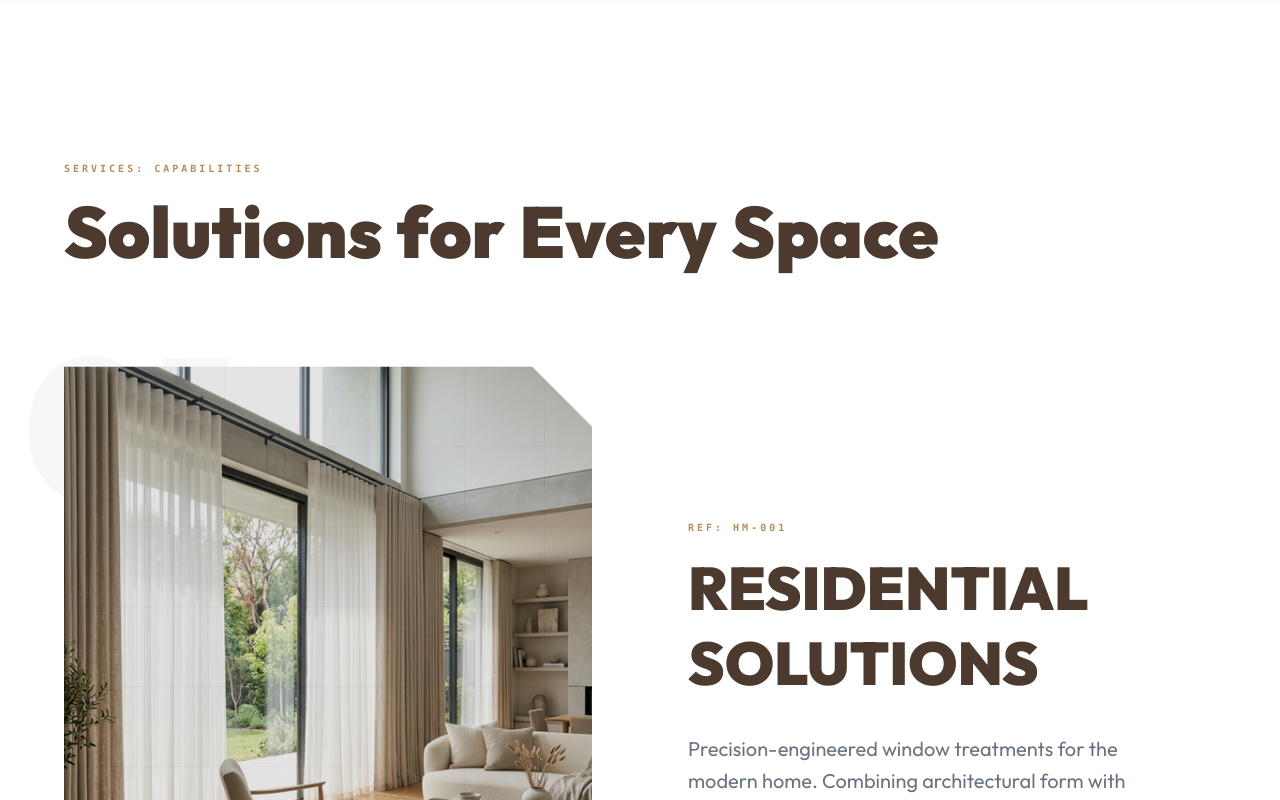
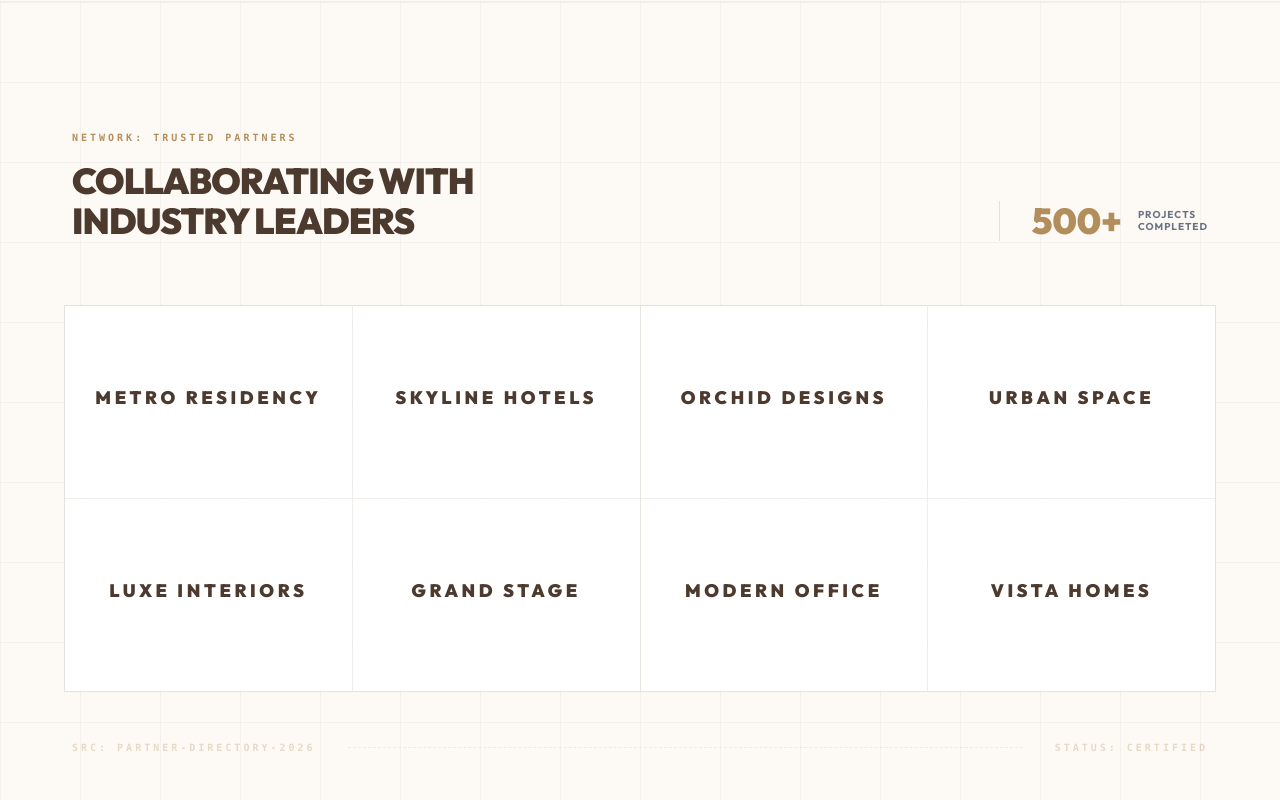
Before and after one commit to Kaveesha23dil/Himali_curtain, a Next.js app: page / in a window 1280 px wide. Shown: the part 1820-2620 px from the top of the page. Built offline with nearby package versions, Linux system fonts and the light colour scheme.

Commit message:
feat: Add Clients component to showcase trusted partners and completed projects

```diff
--- a/app/page.tsx
+++ b/app/page.tsx
@@ -1,5 +1,6 @@
 import Hero from "@/components/Hero";
 import About from "@/components/About";
+import Clients from "@/components/Clients";
 import Services from "@/components/Services";
 import WhyChooseUs from "@/components/WhyChooseUs";
 import Testimonials from "@/components/Testimonials";
@@ -10,6 +11,7 @@ export default function Home() {
     <main className="min-h-screen">
       <Hero />
       <About />
+      <Clients />
       <Services />
       <WhyChooseUs />
       <Testimonials />
--- /dev/null
+++ b/components/Clients.tsx
@@ -0,0 +1,104 @@
+"use client";
+
+import React from "react";
+import { motion } from "framer-motion";
+import TechLabel from "./TechLabel";
+import BlueprintGrid from "./BlueprintGrid";
+
+const clients = [
+  { name: "METRO RESIDENCY", ref: "CL-01" },
+  { name: "SKYLINE HOTELS", ref: "CL-02" },
+  { name: "ORCHID DESIGNS", ref: "CL-03" },
+  { name: "URBAN SPACE", ref: "CL-04" },
+  { name: "LUXE INTERIORS", ref: "CL-05" },
+  { name: "GRAND STAGE", ref: "CL-06" },
+  { name: "MODERN OFFICE", ref: "CL-07" },
+  { name: "VISTA HOMES", ref: "CL-08" },
+];
+
+export default function Clients() {
+  const containerVariants = {
+    hidden: { opacity: 0 },
+    visible: {
+      opacity: 1,
+      transition: {
+        staggerChildren: 0.1,
+      },
+    },
+  };
+
+  const itemVariants = {
+    hidden: { opacity: 0, y: 20 },
+    visible: {
+      opacity: 1,
+      y: 0,
+      transition: {
+        duration: 0.6,
+        ease: [0.33, 1, 0.68, 1],
+      },
+    },
+  };
+
+  return (
+    <section className="relative w-full py-20 lg:py-32 bg-[#fdfaf6] border-y border-black/5 overflow-hidden">
+      <BlueprintGrid />
+      <div className="container mx-auto px-6 lg:px-16 relative z-10">
+        <div className="flex flex-col md:flex-row md:items-end justify-between gap-8 mb-16 px-2">
+          <div className="flex flex-col">
+            <TechLabel text="NETWORK: TRUSTED PARTNERS" className="mb-4" />
+            <h2 className="text-[#4d3a2e] text-3xl lg:text-4xl font-black uppercase tracking-tight">
+              Collaborating with <br className="hidden md:block" /> Industry Leaders
+            </h2>
+          </div>
+          <div className="flex items-center gap-4 border-l border-black/10 pl-8">
+            <span className="text-4xl font-black text-[#b38e5d]">500+</span>
+            <span className="text-[10px] font-bold text-gray-500 uppercase tracking-widest leading-tight">
+              Projects <br /> Completed
+            </span>
+          </div>
+        </div>
+
+        <motion.div
+          variants={containerVariants}
+          initial="hidden"
+          whileInView="visible"
+          viewport={{ once: true, amount: 0.2 }}
+          className="grid grid-cols-2 md:grid-cols-4 gap-px bg-black/5 border border-black/5"
+        >
+          {clients.map((client, index) => (
+            <motion.div
+              key={index}
+              variants={itemVariants}
+              className="bg-white group relative h-32 md:h-48 flex flex-col items-center justify-center p-6 transition-all duration-500 hover:bg-[#b38e5d]/5 overflow-hidden"
+            >
+              {/* Technical Marker */}
+              <div className="absolute top-3 left-3 opacity-0 group-hover:opacity-100 transition-opacity duration-300">
+                <TechLabel text={client.ref} className="text-[#b38e5d]/40" />
+              </div>
+
+              {/* Logo Placeholder (Architectural Style) */}
+              <div className="relative z-10 flex flex-col items-center">
+                <span className="text-[#4d3a2e] font-black text-sm md:text-lg tracking-[0.2em] uppercase group-hover:text-[#b38e5d] transition-colors duration-300">
+                  {client.name}
+                </span>
+                <div className="w-0 h-px bg-[#b38e5d] mt-2 group-hover:w-full transition-all duration-500 ease-out" />
+              </div>
+
+              {/* Grid Background Overlay (Hover) */}
+              <div className="absolute inset-0 opacity-0 group-hover:opacity-10 pointer-events-none transition-opacity duration-500">
+                <BlueprintGrid />
+              </div>
+            </motion.div>
+          ))}
+        </motion.div>
+
+        {/* Technical Footer Line */}
+        <div className="mt-12 flex justify-between items-center px-2 opacity-30">
+          <TechLabel text="SRC: PARTNER-DIRECTORY-2026" />
+          <div className="flex-1 border-t border-dashed border-black/20 mx-8" />
+          <TechLabel text="STATUS: CERTIFIED" />
+        </div>
+      </div>
+    </section>
+  );
+}
```
